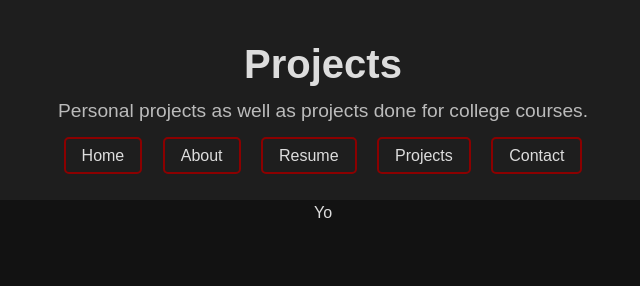
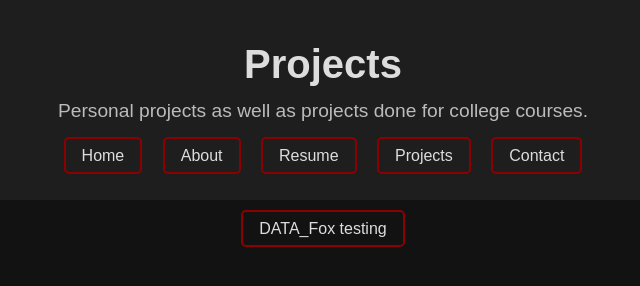
Before and after one commit to CMyers3103/cmyers3103.github.io, a plain HTML site: page projects.html in a window 1280 px wide. Shown: the whole page, without its empty margins (317-957 px from the left). Drawn offline with Linux system fonts and the light colour scheme.

Commit message:
data fox testing
data fox testing

```diff
--- a/projects.html
+++ b/projects.html
@@ -24,7 +24,10 @@
   </header>
 
     <div class="slick-box">
-        Yo
+      <nav>
+        <a href="testing.html">DATA_Fox testing</a>
+      </nav>
+
     </div>
 
 </body>
```
Also changed, not shown: testing.html (added, +12 -0 lines), testing.css (added).
